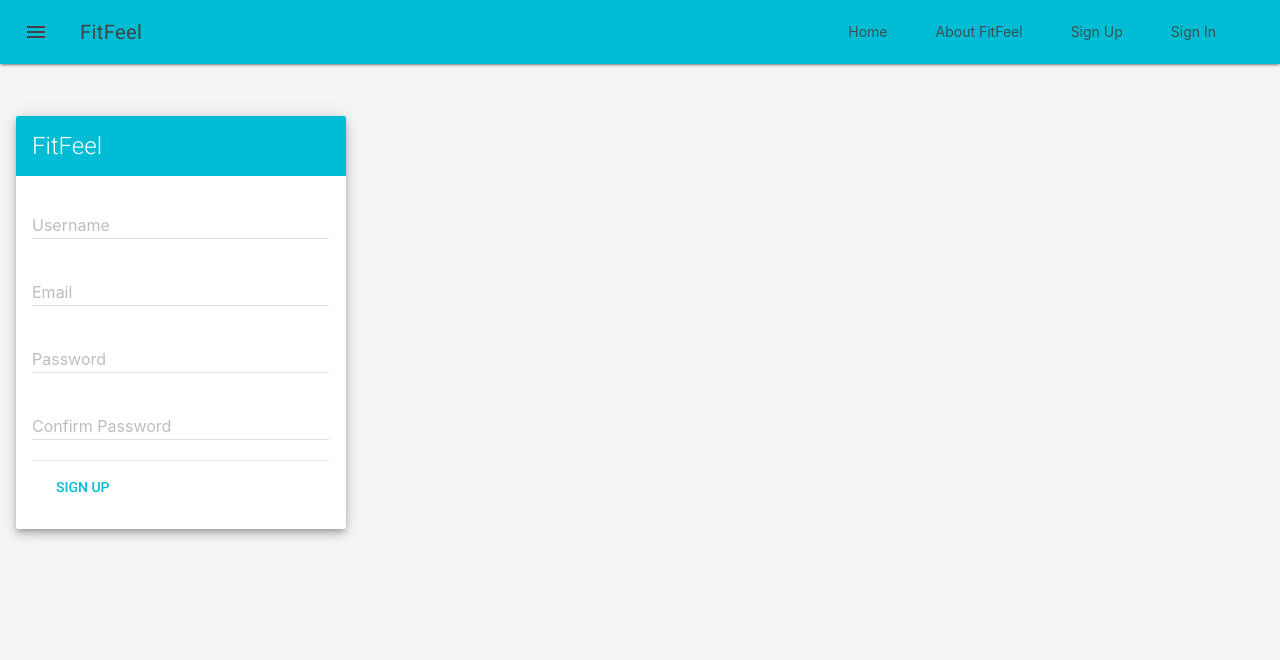
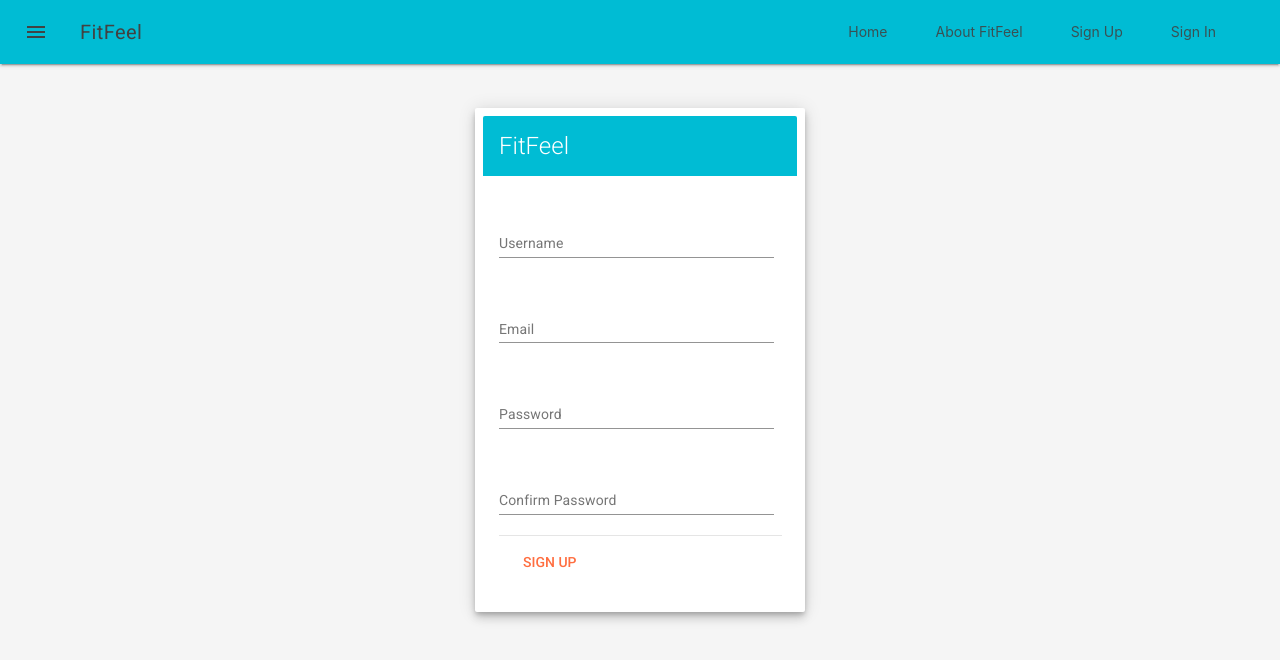
Before and after one commit to piontekle/fitfeelv1, a React (Create React App) app in the folder client/: page /sign-up in a window 1280 px wide. Shown: the top 660 px of the page. Built offline with nearby package versions, Linux system fonts and the light colour scheme.

Commit message:
Check In showing, pages formatted using MUI elements

```diff
--- a/client/src/components/about.js
+++ b/client/src/components/about.js
@@ -15,7 +15,7 @@ class About extends Component {
         <section id="how" className="mdl-grid">
           <div className="mdl-cell mdl-cell--8-col">
             <h4 id="how-to-h">How?</h4>
-            <p>Before each workout, open FitFeel to answer a few quick questions about where you are mentally. You can simply check the boxes or elaborate - you can put as much time as you want or have into it. [picture of form] Then after your workout, check-in again to see how things have changed.[picutre of form]</p>
+            <p>Before each workout, open FitFeel to answer a few quick questions about where you are mentally. You can simply check the boxes or elaborate - you can put as much time as you want or have into it. [picture of form] Then after your workout, check-in again to see how things have changed.[picture of form]</p>
           </div>
         </section>
       </section>
--- a/client/src/components/checkIn.js
+++ b/client/src/components/checkIn.js
@@ -92,10 +92,13 @@ class CheckIn extends Component {
     const formStyle = {
       selectBox: {
         minWidth: 150,
-        marginBottom: 10
+        marginBottom: 10,
       },
       textField: {
-        width: 200
+        width: 150
+      },
+      checkBox: {
+        color: "orange"
       }
     }
 
@@ -111,7 +114,7 @@ class CheckIn extends Component {
                 <form id="checkInForm" onSubmit={ (e) => this.checkIn(e)}>
                   <div className="mdl-textfield mdl-js-textfield">
                     <TextField
-                      className={formStyle.textField}
+                      style={formStyle.textField}
                       label="Title"
                       name="title"
                       value={title}
@@ -142,6 +145,7 @@ class CheckIn extends Component {
                   <fieldset>
                     <legend><b>I'm feeling:</b></legend>
                     <Checkbox
+                      style={formStyle.checkBox}
                       name="feelings[]"
                       className="mdl-checkbox__input"
                       defaultChecked={checked}
@@ -159,6 +163,7 @@ class CheckIn extends Component {
                     />
                     <span className="mdl-checkbox__label">Happy</span><br/>
                     <Checkbox
+                      style={formStyle.checkBox}
                       name="feelings[]"
                       className="mdl-checkbox__input"
                       defaultChecked={checked}
@@ -167,6 +172,7 @@ class CheckIn extends Component {
                     />
                     <span className="mdl-checkbox__label">Slow</span>
                     <Checkbox
+                      style={formStyle.checkBox}
                       name="feelings[]"
                       className="mdl-checkbox__input"
                       defaultChecked={checked}
@@ -175,6 +181,7 @@ class CheckIn extends Component {
                     />
                     <span className="mdl-checkbox__label">Meh</span><br/>
                     <Checkbox
+                      style={formStyle.checkBox}
                       name="feelings[]"
                       className="mdl-checkbox__input"
                       defaultChecked={checked}
@@ -183,6 +190,7 @@ class CheckIn extends Component {
                     />
                     <span className="mdl-checkbox__label">Sad</span>
                     <Checkbox
+                      style={formStyle.checkBox}
                       name="feelings[]"
                       className="mdl-checkbox__input"
                       defaultChecked={checked}
--- /dev/null
+++ b/client/src/components/checkInShow.js
@@ -0,0 +1,80 @@
+import React, { Component } from 'react';
+import Card from '@material-ui/core/Card';
+import CardContent from '@material-ui/core/CardContent';
+import axios from 'axios';
+
+class ShowCheckIn extends Component {
+  constructor(props) {
+    super(props);
+
+    this.state = {
+      title: '',
+      exercise: '',
+      feelings: '',
+      comment: ''
+    }
+  }
+
+  async componentDidMount() {
+    let url=this.props.url;
+
+    await axios.get(`${url}/get-check-in`, {
+      params: {title: this.props.match.params.title}
+    })
+    .then((res) => {
+      let feelings = this.formatFeelings(res.data.feelings);
+
+      this.setState({
+        title: res.data.title,
+        exercise: res.data.exercise,
+        feelings: feelings,
+        comment: res.data.comment
+      });
+    })
+    .catch((err) => {
+      console.log(err)
+      this.setState({
+        error: true
+      })
+    });
+  }
+
+formatFeelings(feelings) {
+  if (feelings.length === 1) return feelings;
+
+  return feelings.slice(0, feelings.length - 1).join(", ") + ", and " + feelings.slice(-1);
+}
+
+  render() {
+    const { title, exercise, feelings, comment } = this.state;
+
+    const checkInStyle = {
+      card: {
+        margin: "auto",
+        maxWidth: 300,
+        alignment: "center"
+      }
+    }
+
+    return (
+      <div>
+        <Card style={checkInStyle.card}>
+          <button className="mdl-button mdl-button--accent mdl-js-button mdl-js-ripple-effect"
+          onClick={this.props.history.goBack}>
+            Back to Profile
+          </button>
+          <h2>{title}</h2>
+          <CardContent>
+            <p>Exercise: {exercise}</p>
+            <p>I felt: {feelings}</p>
+            {
+              comment ? <p>{comment}</p> : <p>No extras today!</p>
+            }
+          </CardContent>
+        </Card>
+      </div>
+    )
+  }
+}
+
+export default ShowCheckIn;
--- a/client/src/components/signIn.js
+++ b/client/src/components/signIn.js
@@ -1,5 +1,6 @@
 import React, { Component } from 'react';
 import { Redirect } from 'react-router-dom';
+import TextField from '@material-ui/core/TextField';
 import axios from 'axios';
 
 class SignIn extends Component {
@@ -57,39 +58,46 @@ class SignIn extends Component {
   render() {
     const { username, password, loggedIn } = this.state;
 
+    const formStyle = {
+      textField: {
+        width: 275
+      }
+    }
+
     if(!loggedIn) {
       return(
         <div className="mdl-grid">
-          <div className="mdl-cell">
-            <div className="mdl-card mdl-shadow--6dp">
+          <div className="section--center mdl-grid mdl-card mdl-shadow--6dp">
+            <div className="mdl-card">
         			<div className="mdl-card__title mdl-color--primary mdl-color-text--white">
         				<h2 className="mdl-card__title-text">FitFeel</h2>
         			</div>
         	  	<div className="mdl-card__supporting-text">
         				<form id="signIn-form" onSubmit={ (e) => this.signIn(e)}>
         					<div className="mdl-textfield mdl-js-textfield">
-        						<input
-                    className="mdl-textfield__input"
-                    type="text"
+                    <TextField
+                    style={formStyle.textField}
+                    label="Username"
                     name="username"
+                    autoComplete="username"
                     value={username}
                     onChange={this.handleChange('username')}
                     />
-        						<label className="mdl-textfield__label" htmlFor="username">Username</label>
         					</div>
         					<div className="mdl-textfield mdl-js-textfield">
-        						<input
-                    className="mdl-textfield__input"
+                    <TextField
+                    style={formStyle.textField}
+                    label="Password"
+                    name="password"
                     type="password"
-                    name="password"
+                    autoComplete="current-password"
                     value={password}
                     onChange={this.handleChange('password')}
                     />
-        						<label className="mdl-textfield__label" htmlFor="password">Password</label>
         					</div>
                   <div className="mdl-card__actions mdl-card--border">
             				<button
-                    className="mdl-button mdl-button--colored mdl-js-button mdl-js-ripple-effect"
+                    className="mdl-button mdl-button--accent mdl-js-button mdl-js-ripple-effect"
                     onClick={() => {this.props.toggleLoggedIn(); this.props.getURL()}}
                     type="submit">Log in</button>
             			</div>
@@ -101,12 +109,7 @@ class SignIn extends Component {
       )
     }
 
-    return <Redirect to={{
-      pathname: `/user/${username}`,
-      state: {
-        loggedIn: this.state.loggedIn,
-      }
-    }} />
+    return <Redirect to={`/user/${username}`} />
   }
 
 }
--- a/client/src/components/signUp.js
+++ b/client/src/components/signUp.js
@@ -1,5 +1,6 @@
 import React, { Component } from 'react';
 import { Redirect } from 'react-router-dom';
+import TextField from '@material-ui/core/TextField';
 import axios from 'axios';
 
 class SignUp extends Component {
@@ -68,58 +69,66 @@ class SignUp extends Component {
   render() {
     const { username, email, password, passwordConfirm, messageFromServer } = this.state;
 
+    const formStyle = {
+      textField: {
+        width: 275
+      }
+    }
+
     if (messageFromServer === '') {
       return(
         <div className="mdl-grid">
-          <div className="section--center mdl-cell">
-            <div className="mdl-card mdl-shadow--6dp">
+          <div className="section--center mdl-grid mdl-card mdl-shadow--6dp">
+            <div className="mdl-card">
               <div className="mdl-card__title mdl-color--primary mdl-color-text--white">
                 <h2 className="mdl-card__title-text">FitFeel</h2>
               </div>
               <div className="mdl-card__supporting-text">
                 <form id="signUpForm" onSubmit={ (e) => this.signUp(e)}>
                   <div className="mdl-textfield mdl-js-textfield">
-                    <input
-                      className="mdl-textfield__input"
-                      type="text"
+                    <TextField
+                      style={formStyle.textField}
+                      label="Username"
                       name="username"
+                      autoComplete="username"
                       value={username}
                       onChange={this.handleChange("username")}
                     />
-                    <label className="mdl-textfield__label" htmlFor="username">Username</label>
                   </div>
                   <div className="mdl-textfield mdl-js-textfield">
-                    <input
-                    className="mdl-textfield__input"
-                    type="text"
+                    <TextField
+                      style={formStyle.textField}
+                      label="Email"
                       name="email"
+                      autoComplete="email"
                       value={email}
                       onChange={this.handleChange("email")}
                     />
-                    <label className="mdl-textfield__label" htmlFor="email">Email</label>
                   </div>
                   <div className="mdl-textfield mdl-js-textfield">
-                    <input
-                    className="mdl-textfield__input"
+                    <TextField
+                      style={formStyle.textField}
+                      label="Password"
+                      name="password"
                       type="password"
-                    name="password"
+                      autoComplete="new-password"
                       value={password}
                       onChange={this.handleChange("password")}
                     />
-                    <label className="mdl-textfield__label" htmlFor="password">Password</label>
                   </div>
                   <div className="mdl-textfield mdl-js-textfield">
-                    <input
-                    className="mdl-textfield__input"
+                    <TextField
+                      style={formStyle.textField}
+                      label="Confirm Password"
+                      name="passConfirm"
                       type="password"
-                    name="passConfirm"
+                      autoComplete="new-password"
                       value={passwordConfirm}
                       onChange={this.handleChange("passwordConfirm")}
                     />
-                    <label className="mdl-textfield__label" htmlFor="passConfirm">Confirm Password</label>
                   </div>
                   <div className="mdl-card__actions mdl-card--border">
-                    <button className="mdl-button mdl-button--colored mdl-js-button mdl-js-ripple-effect" onClick={this.props.getURL} type="submit">Sign Up</button>
+                    <button className="mdl-button mdl-button--accent mdl-js-button mdl-js-ripple-effect" onClick={this.props.getURL} type="submit">Sign Up</button>
                   </div>
                 </form>
               </div>
--- a/client/src/components/userProfile.js
+++ b/client/src/components/userProfile.js
@@ -20,7 +20,7 @@ class Profile extends Component {
 
 
     await axios.get(`${url}/find-user`, {
-      params: {username: this.props.match.params.slug}
+      params: {username: this.props.match.params.username}
     })
     .then((res) => {
       this.setState({
@@ -40,39 +40,56 @@ class Profile extends Component {
   }
 
   render() {
-    const { username, teammates, checkIns } = this.state;
+    const { teammates, checkIns } = this.state;
       if(!this.props.loggedIn){
         return <Redirect to="/" />
+      }
+
+      const style = {
+        card: {
+          margin: "auto",
+          minWidth: 300
+        },
+        header: {
+          right: 25,
+          position: "absolute"
+        }
       }
 
       return (
         <section id="user-profile">
           <section id="user" className="mdl-grid">
-            <div className="mdl-cell mdl-cell--4-col">
-              <h2 id="user-h">{username}</h2>
+            <div className="mdl-cell mdl-cell--5-col">
+              <div className="mdl-card mdl-shadow--6dp" style={style.card}>
                 <div id="check-ins">
-                <h4>Check Ins   <Link to="/check-in">
-                    <i className="material-icons">add_comment</i>
+                <div className="mdl-card__title mdl-color--primary mdl-color-text--white">
+                  <h2 className="mdl-card__title-text">Check Ins   <Link to="/check-in">
+                      <i className="material-icons" style={style.header}>add_comment</i>
                     </Link>
-                </h4>
-                <p>CHECK INS WILL BE HERE</p>
+                  </h2>
+                </div>
                   <ul>
                     {
                       checkIns ?
-                      checkIns.map((checkIn, i) =>
-                        <li key={i}> {checkIn.title} </li>
+                        checkIns.map((checkIn) =>
+                          <li key={checkIn.title}><Link to={`/check-in/${checkIn.title}`}>{checkIn.title}</Link></li>
                         ) : <li> No Check Ins yet! </li>
                     }
                   </ul>
                 </div>
               </div>
+            </div>
             <div className="mdl-cell mdl-cell--5-col">
-              <h4 id="teammates-h">Teammates</h4>
-              <li>
+              <div className="mdl-card mdl-shadow--6dp">
+                <div className="mdl-card__title mdl-color--primary mdl-color-text--white">
+                  <h2 id="user-h" className="mdl-card__title-text">Teammates</h2>
+                </div>
+                <ul>
                     {
-                    teammates === [] ? (<p>No teammates yet!</p>) : (<p>teammates not set up</p>)
+                      teammates ? (<li>No teammates yet!</li>) : (<li>teammates not set up</li>)
                   }
-              </li>
+                </ul>
+              </div>
             </div>
           </section>
         </section>
--- a/client/src/index.js
+++ b/client/src/index.js
@@ -5,6 +5,7 @@ import { BrowserRouter } from 'react-router-dom';
 import './index.css';
 import App from './App';
 import * as serviceWorker from './serviceWorker';
+
 
 ReactDOM.render(
   <BrowserRouter>
```
Also changed, not shown: client/src/App.js (+8 -1 lines), 2 other files (tests, documents, lock files or other folders). Lines whose indentation alone changed are shown as unchanged.
